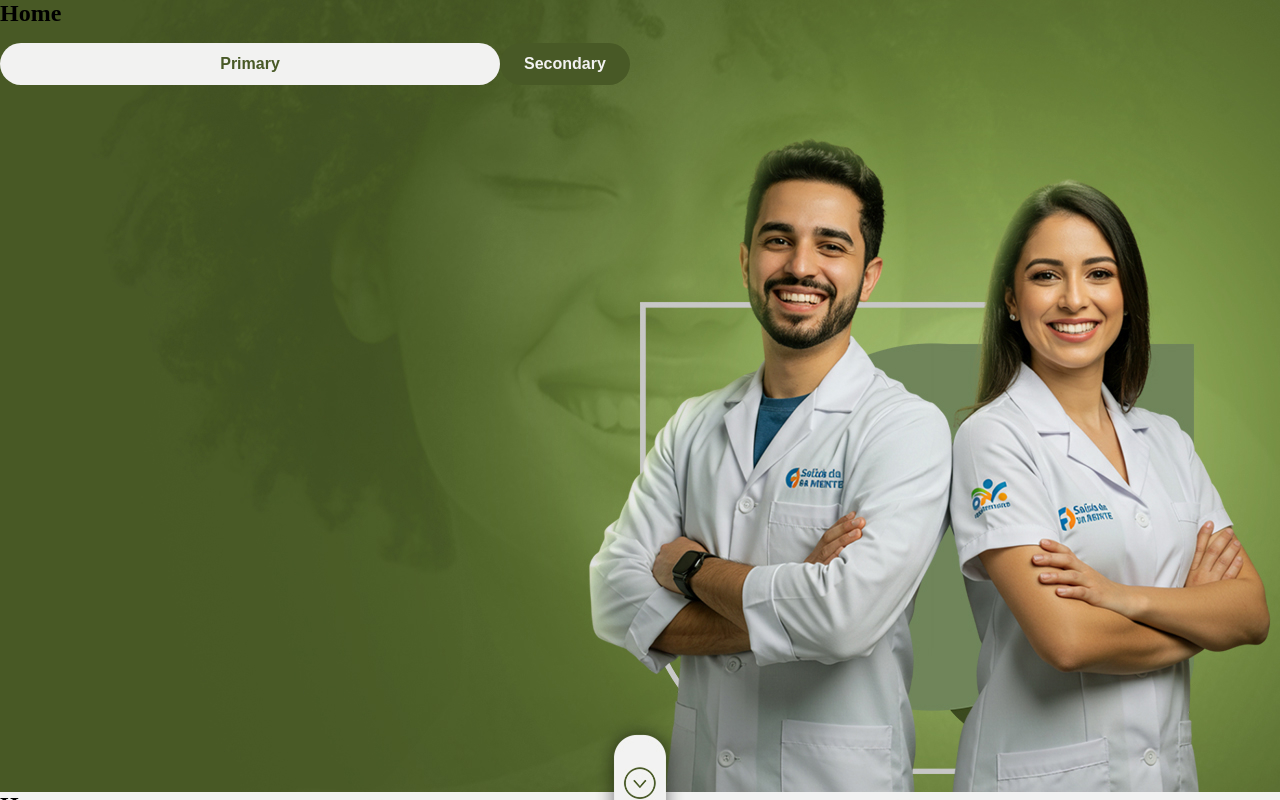
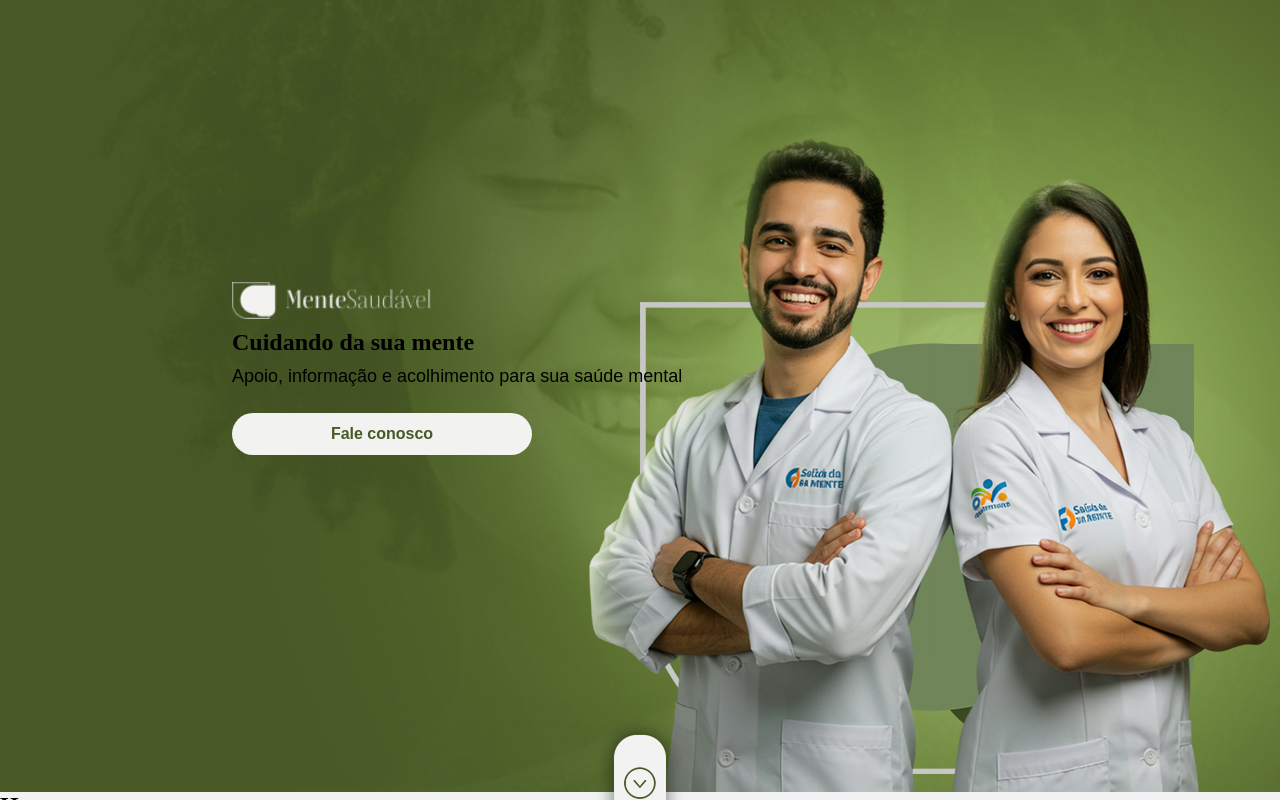
Before and after one commit to pedro-cruzz/projeto-semestral, a React (Vite) app: page / in a window 1280 px wide. Shown: the top 800 px of the page. Built offline with nearby package versions, Linux system fonts and the light colour scheme; a web font is replaced by a local one.

Commit message:
feat: adicionar novo banner com logo e textos na página inicial

```diff
--- a/src/pages/Home/index.tsx
+++ b/src/pages/Home/index.tsx
@@ -12,6 +12,10 @@ import {
   TitleChat,
   TextChat,
   ChatAlert,
+  TitleBanner1,
+  TextBanner1,
+  ContainerBanner1,
+
 } from "./styles";
 import { ToolTip } from "../../components/ToolTip";
 
@@ -21,6 +25,7 @@ import banner3 from "./../../assets/png/banner3.png";
 import banner4 from "./../../assets/png/banner4.png";
 import banner5 from "./../../assets/png/banner5.png";
 import banner6 from "./../../assets/png/banner6.png";
+import logo from "./../../assets/png/logo.png";
 
 export function Home() {
   const handleUserSubmit = (data: {
@@ -36,11 +41,15 @@ export function Home() {
     <>
       <div>
         <Banner image={banner1} height="792px">
-          <h1>Home</h1>
-          <Button $variant="primary" width="500px">
-            Primary
-          </Button>
-          <Button $variant="secondary">Secondary</Button>
+          <ContainerBanner1>
+            <img src={logo} alt="Logo" width="200px" height="auto" />
+            <TitleBanner1>Cuidando da sua mente</TitleBanner1>
+            <TextBanner1>Apoio, informação e acolhimento para
+            sua saúde mental</TextBanner1>
+            <Button $variant="primary" width="300px">
+              Fale conosco
+            </Button>
+          </ContainerBanner1>
         </Banner>
         <Banner image={banner2} height="600px">
           <h1>Home</h1>
--- a/src/pages/Home/styles.ts
+++ b/src/pages/Home/styles.ts
@@ -110,3 +110,23 @@ export const Cards = styled.div`
   align-items: center;
   gap: 26px;
 `;
+
+export const ContainerBanner1 = styled.div`
+  display: flex;
+  position: absolute;
+  flex-direction: column;
+  gap: 10px;
+  padding: 2rem;
+  align-items: left;
+  justify-content: center;
+  margin-left: 200px;
+  margin-top: 250px;
+`;
+
+export const TextBanner1 = styled.p`
+
+`;
+
+export const TitleBanner1 = styled.h1`
+
+`;
```
Also changed, not shown: src/components/ToolTip/styles.ts (line endings or trailing spaces).
